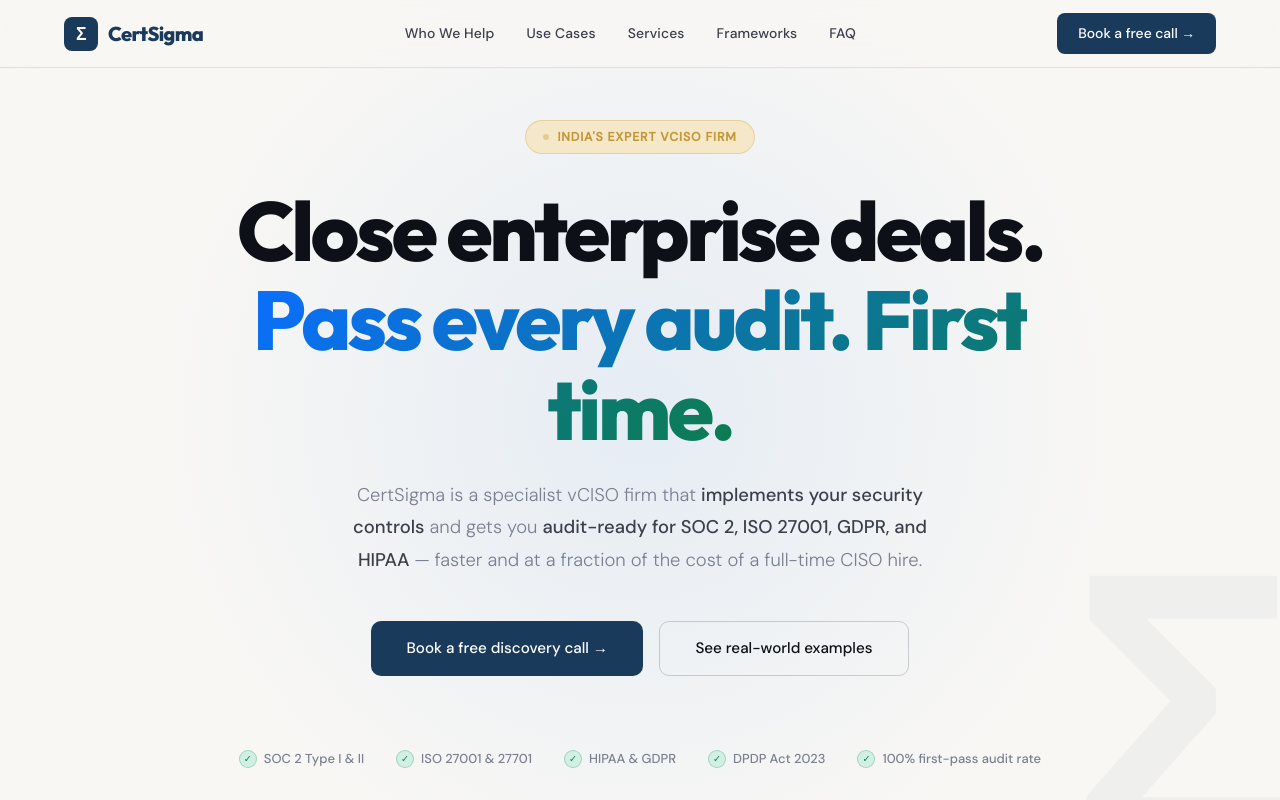
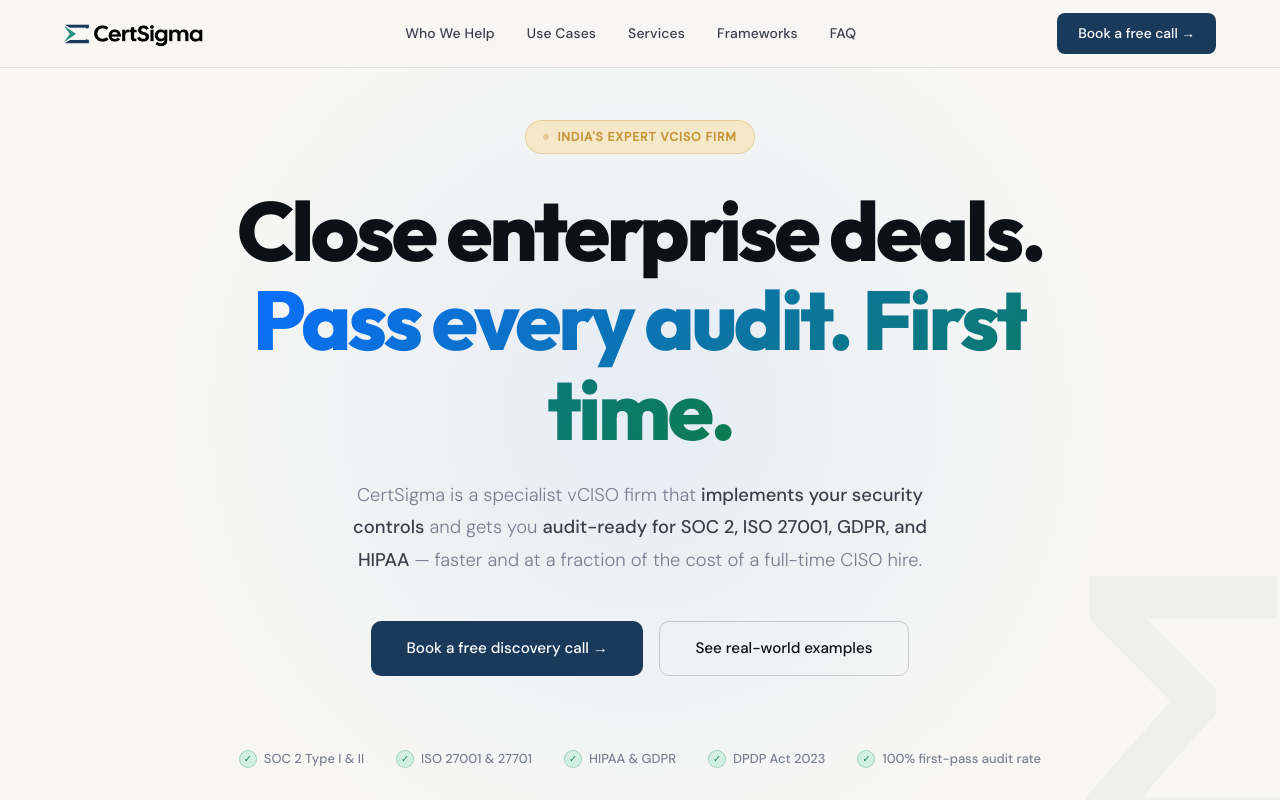
Before and after one commit to CertSigma/website, a Next.js app: page / in a window 1280 px wide. Shown: the top 800 px of the page. Built offline with nearby package versions, Linux system fonts and the light colour scheme.

Commit message:
updated logo

```diff
--- a/components/Footer.tsx
+++ b/components/Footer.tsx
@@ -1,11 +1,19 @@
+import Image from "next/image";
+
 export default function Footer() {
   return (
     <footer role="contentinfo">
       <div className="footer-top">
         <div>
-          <div className="footer-brand">
-            <span className="footer-sigma" aria-hidden="true">Σ</span>
-            CertSigma
+          <div className="footer-brand" style={{ marginBottom: "1rem" }}>
+            <Image
+              src="/logos/certsigma_logo1.png"
+              alt="CertSigma Logo"
+              width={140}
+              height={40}
+              style={{ width: "140px", height: "auto", display: "block" }}
+              className="footer-logo-img"
+            />
           </div>
           <p className="footer-desc">India&apos;s expert vCISO and security compliance firm. We implement your controls and get you certified — SOC 2, ISO 27001, HIPAA, GDPR, and beyond.</p>
         </div>
--- a/components/Nav.tsx
+++ b/components/Nav.tsx
@@ -1,6 +1,7 @@
 "use client";
 
 import { useState } from "react";
+import Image from "next/image";
 
 export default function Nav() {
   const [open, setOpen] = useState(false);
@@ -10,9 +11,15 @@
   return (
     <>
       <nav aria-label="Main navigation">
-        <a href="/" className="nav-logo" aria-label="CertSigma Home" onClick={close}>
-          <span className="sigma" aria-hidden="true">Σ</span>
-          CertSigma
+        <a href="/" className="nav-logo" onClick={close}>
+          <Image
+            src="/logos/certsigma_logo1.png"
+            alt="CertSigma Logo"
+            width={140}
+            height={40}
+            style={{ width: "140px", height: "auto", display: "block" }}
+            priority
+          />
         </a>
         <ul className="nav-links">
           <li><a href="#who-needs-this">Who We Help</a></li>
```
